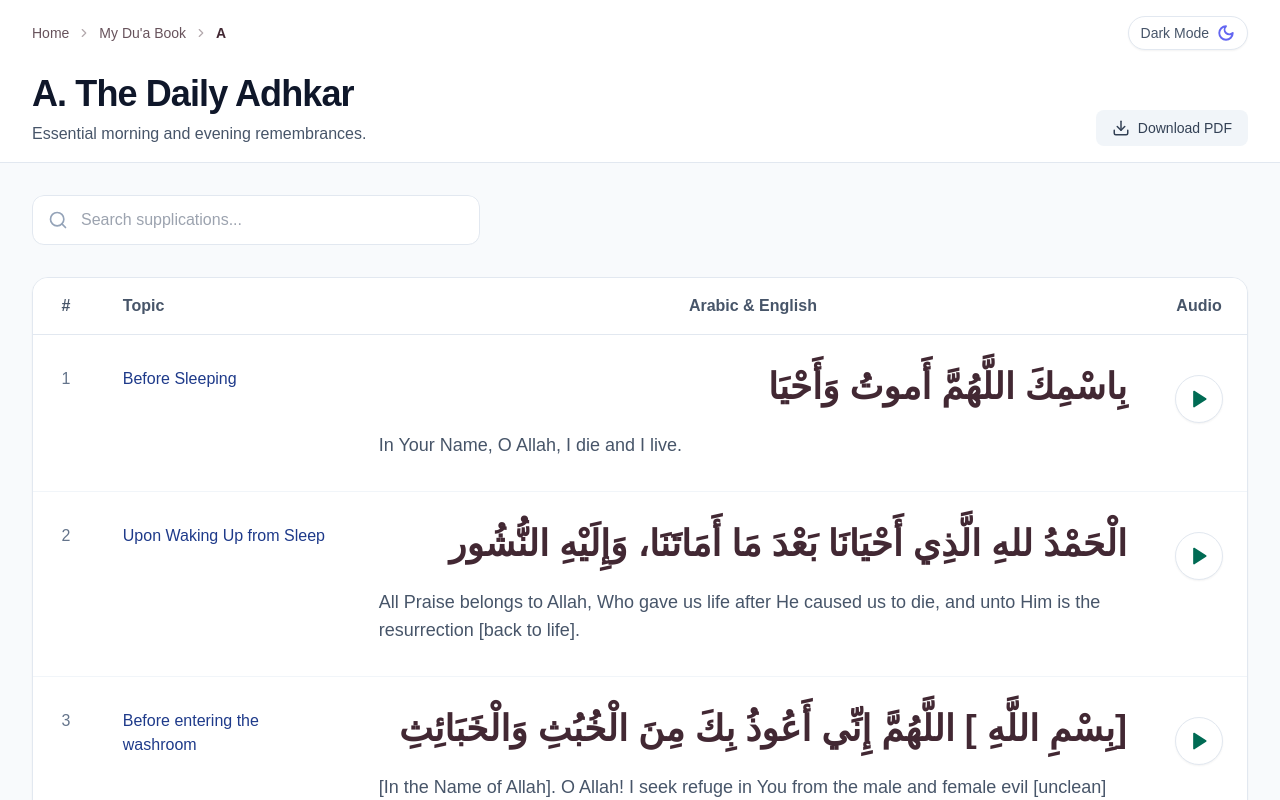
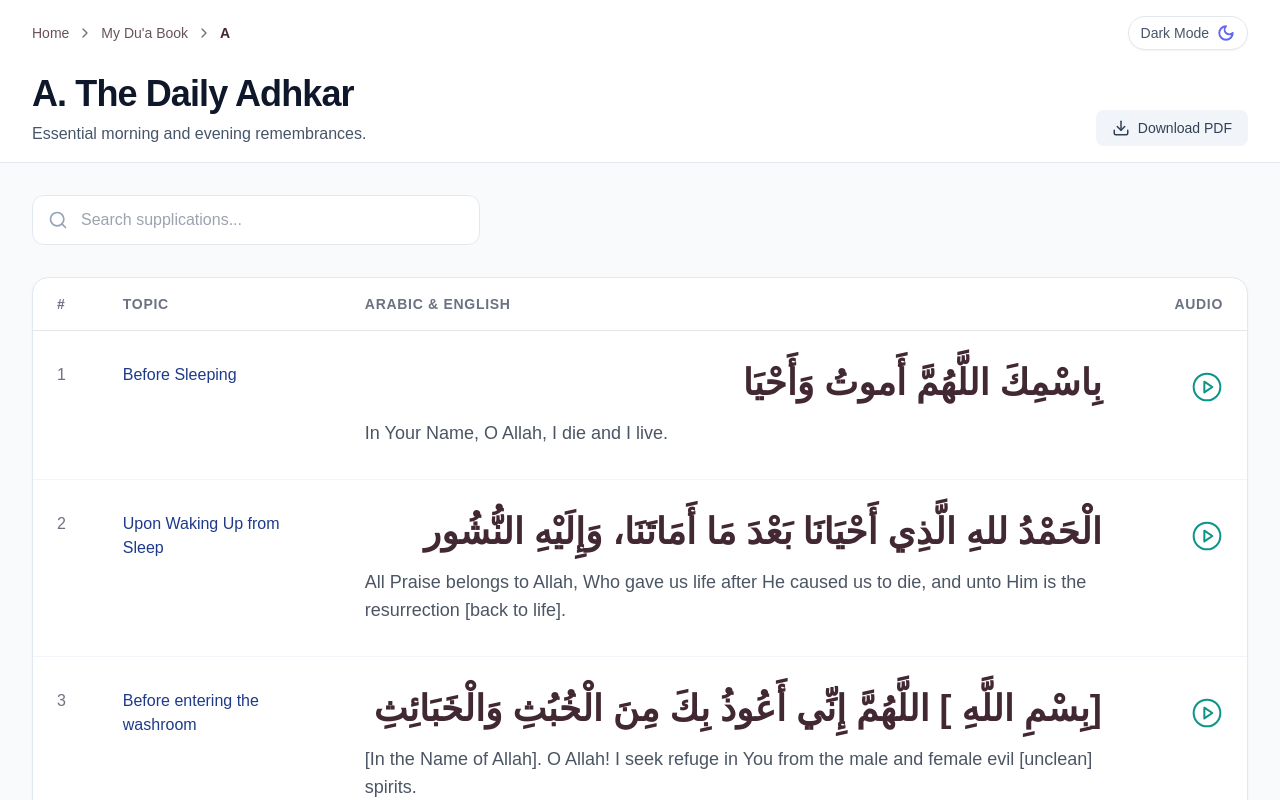
Before and after one commit to saifulislamimran/My-Dua-Book, a Next.js app: page /chapters/a-the-daily-adhkar in a window 1280 px wide. Shown: the top 800 px of the page. Built offline with nearby package versions, Linux system fonts and the light colour scheme.

Commit message:
style: Strict minimalist UI enhancements and pixel-perfect layouts

```diff
--- a/src/components/ChapterList.tsx
+++ b/src/components/ChapterList.tsx
@@ -18,13 +18,13 @@ export function ChapterList({ chapters }: { chapters: Chapter[] }) {
 
   return (
     <div className="min-h-screen flex flex-col bg-slate-50 dark:bg-slate-950 transition-colors duration-300">
-      <header className="max-w-7xl mx-auto pt-8 px-4 md:px-8 w-full">
+      <header className="max-w-7xl mx-auto pt-8 px-4 sm:px-6 lg:px-8 w-full">
         <div className="flex justify-between items-center mb-4">
           <nav className="flex items-center space-x-2 text-primary dark:text-[#cfaab7] overflow-x-auto whitespace-nowrap py-1">
             <Link className="text-sm font-medium hover:underline opacity-80" href="/">Home</Link>
-            <ChevronRight size={14} className="opacity-40" />
+            <ChevronRight size={16} className="text-gray-500" />
             <span className="text-sm font-medium hover:underline opacity-80 cursor-pointer">Audio Books</span>
-            <ChevronRight size={14} className="opacity-40" />
+            <ChevronRight size={16} className="text-gray-500" />
             <span className="text-sm font-bold text-primary dark:text-slate-100">My Du&apos;a Book</span>
           </nav>
           <ThemeToggle />
@@ -51,16 +51,16 @@ export function ChapterList({ chapters }: { chapters: Chapter[] }) {
         </div>
       </header>
 
-      <main className="max-w-7xl mx-auto px-4 md:px-8 pb-8 w-full flex-grow">
+      <main className="max-w-7xl mx-auto px-4 sm:px-6 lg:px-8 pb-8 w-full flex-grow">
         {filteredChapters.length > 0 ? (
           <div className="grid grid-cols-1 md:grid-cols-2 lg:grid-cols-3 gap-6">
             {filteredChapters.map((chapter) => (
-              <Link key={chapter.id} href={`/chapters/${chapter.slug}`} className="chapter-card bg-white dark:bg-slate-900 p-6 rounded-xl border border-slate-200 dark:border-slate-800 flex items-start gap-4 group shadow-sm hover:shadow-lg dark:hover:shadow-black/40 transition-all duration-250 ease-out hover:-translate-y-0.5">
+              <Link key={chapter.id} href={`/chapters/${chapter.slug}`} className="chapter-card bg-white dark:bg-slate-900 p-6 rounded-2xl border border-gray-200 dark:border-slate-800 flex items-start gap-4 group shadow-sm hover:shadow-md transition-shadow duration-250 ease-out hover:-translate-y-0.5">
                 <div className="flex flex-col items-center flex-shrink-0">
                   <div className="w-12 h-12 rounded-full bg-[#5a3e49]/10 dark:bg-[#5a3e49]/30 flex items-center justify-center text-primary dark:text-[#cfaab7] font-bold text-xl group-hover:scale-110 transition-transform border border-[#5a3e49]/20 dark:border-[#5a3e49]/50">
                     {chapter.id}
                   </div>
-                  <BookOpen size={20} className="text-primary/40 dark:text-[#cfaab7]/40 mt-3" />
+                  <BookOpen size={24} strokeWidth={1.5} className="text-gray-400 mt-3" />
                 </div>
                 <div className="flex-grow pt-1">
                   <div className="flex justify-between items-start mb-1">
@@ -82,7 +82,7 @@ export function ChapterList({ chapters }: { chapters: Chapter[] }) {
         )}
       </main>
 
-      <footer className="max-w-7xl mx-auto py-8 px-4 md:px-8 w-full flex flex-col md:flex-row justify-between items-center gap-4 border-t border-slate-200 dark:border-slate-800 mt-auto transition-colors">
+      <footer className="max-w-7xl mx-auto py-8 px-4 sm:px-6 lg:px-8 w-full flex flex-col md:flex-row justify-between items-center gap-4 border-t border-slate-200 dark:border-slate-800 mt-auto transition-colors">
         <div className="text-xl font-bold text-slate-900 dark:text-slate-100">My Du&apos;a Book</div>
         <div className="flex gap-6">
           <span className="text-sm text-slate-500 dark:text-slate-400 hover:text-[#006b54] transition-colors cursor-pointer">Privacy Policy</span>
--- a/src/components/ChapterView.tsx
+++ b/src/components/ChapterView.tsx
@@ -5,7 +5,7 @@ import Link from 'next/link';
 import { ThemeToggle } from '@/components/ThemeToggle';
 import { useAudioStore } from '@/store/useAudioStore';
 import { Chapter } from '@/types';
-import { ChevronRight, Download, Search, Play, Pause } from 'lucide-react';
+import { ChevronRight, Download, Search, PlayCircle, PauseCircle } from 'lucide-react';
 
 export function ChapterView({ chapter }: { chapter: Chapter }) {
   const [searchQuery, setSearchQuery] = useState('');
@@ -33,13 +33,13 @@ export function ChapterView({ chapter }: { chapter: Chapter }) {
 
       {/* Header Section */}
       <header className="bg-white dark:bg-slate-900 border-b border-slate-200 dark:border-slate-800 sticky top-0 z-30 transition-colors">
-        <div className="max-w-7xl mx-auto px-4 md:px-8 py-4">
+        <div className="max-w-7xl mx-auto px-4 sm:px-6 lg:px-8 py-4">
           <div className="flex justify-between items-center mb-6">
             <nav className="flex items-center space-x-2 text-primary dark:text-[#cfaab7] overflow-x-auto whitespace-nowrap">
               <Link className="text-sm font-medium hover:underline opacity-80" href="/">Home</Link>
-              <ChevronRight size={14} className="opacity-40" />
+              <ChevronRight size={16} className="text-gray-500" />
               <Link className="text-sm font-medium hover:underline opacity-80" href="/chapters">My Du&apos;a Book</Link>
-              <ChevronRight size={14} className="opacity-40" />
+              <ChevronRight size={16} className="text-gray-500" />
               <span className="text-sm font-bold text-primary dark:text-slate-100">{chapter.title.split('.')[0]}</span>
             </nav>
             <ThemeToggle />
@@ -62,7 +62,7 @@ export function ChapterView({ chapter }: { chapter: Chapter }) {
       </header>
 
       {/* Main Content */}
-      <main className="max-w-7xl mx-auto px-4 md:px-8 mt-8">
+      <main className="max-w-7xl mx-auto px-4 sm:px-6 lg:px-8 mt-8">
 
         {/* Search */}
         <div className="mb-8">
@@ -83,11 +83,11 @@ export function ChapterView({ chapter }: { chapter: Chapter }) {
           <div className="overflow-x-auto">
             <table className="w-full text-left border-collapse">
               <thead>
-                <tr className="border-b border-slate-200 dark:border-slate-800 bg-white dark:bg-slate-950">
-                  <th className="py-4 px-6 font-semibold text-slate-600 dark:text-slate-400 w-16 text-center">#</th>
-                  <th className="py-4 px-6 font-semibold text-slate-600 dark:text-slate-400 w-48 md:w-64">Topic</th>
-                  <th className="py-4 px-6 font-semibold text-slate-600 dark:text-slate-400 text-right md:text-center">Arabic & English</th>
-                  <th className="py-4 px-6 font-semibold text-slate-600 dark:text-slate-400 text-center w-24">Audio</th>
+                <tr className="border-b border-gray-200 dark:border-slate-800 bg-transparent">
+                  <th className="py-4 px-6 text-gray-500 uppercase text-sm tracking-wider w-[5%] text-left">#</th>
+                  <th className="py-4 px-6 text-gray-500 uppercase text-sm tracking-wider w-[20%] text-left">Topic</th>
+                  <th className="py-4 px-6 text-gray-500 uppercase text-sm tracking-wider w-[65%] text-left">Arabic & English</th>
+                  <th className="py-4 px-6 text-gray-500 uppercase text-sm tracking-wider w-[10%] text-right">Audio</th>
                 </tr>
               </thead>
               <tbody>
@@ -101,35 +101,33 @@ export function ChapterView({ chapter }: { chapter: Chapter }) {
                         key={dua.serial}
                         className={`border-b border-slate-100 dark:border-slate-800 hover:bg-slate-50/80 dark:hover:bg-slate-800/50 transition-colors ${isCurrentDua ? 'bg-[#006b54]/5 dark:bg-[#006b54]/10' : ''}`}
                       >
-                        <td className="py-8 px-6 text-slate-500 dark:text-slate-400 align-top text-center font-medium">
+                        <td className="py-8 px-6 text-gray-500 dark:text-gray-400 align-top text-left font-medium w-[5%]">
                           {dua.serial}
                         </td>
-                        <td className="py-8 px-6 font-medium text-[#1E3A8A] dark:text-blue-300 align-top">
+                        <td className="py-8 px-6 font-medium text-[#1E3A8A] dark:text-blue-300 align-top text-left w-[20%]">
                           {dua.topic}
                         </td>
-                        <td className="py-8 px-6">
-                          <div className="mb-6 flex justify-end">
-                            <p className="font-amiri font-bold text-3xl md:text-4xl leading-[3] text-right text-primary dark:text-white" dir="rtl">
-                              {dua.arabic}
-                            </p>
-                          </div>
-                          <div>
-                            <p className="text-slate-600 dark:text-slate-300 leading-relaxed md:text-lg">
-                              {dua.english}
-                            </p>
+                        <td className="py-8 px-6 w-[65%]">
+                          <div className="flex flex-col gap-4">
+                            <div className="flex justify-end w-full">
+                              <p className="font-amiri font-bold text-3xl md:text-4xl leading-relaxed text-right text-primary dark:text-white" dir="rtl">
+                                {dua.arabic}
+                              </p>
+                            </div>
+                            <div className="w-full">
+                              <p className="text-gray-600 dark:text-gray-300 leading-relaxed md:text-lg text-left">
+                                {dua.english}
+                              </p>
+                            </div>
                           </div>
                         </td>
-                        <td className="py-8 px-6 align-top">
-                          <div className="flex justify-center mt-2">
+                        <td className="py-8 px-6 align-top text-right w-[10%]">
+                          <div className="flex justify-end mt-2">
                             <button
                               onClick={() => handlePlayClick(dua)}
-                              className={`w-12 h-12 rounded-full border flex items-center justify-center transition-all shadow-sm ${
-                                isCurrentDua
-                                  ? 'bg-[#006b54] border-[#006b54] text-white'
-                                  : 'bg-white dark:bg-slate-800 border-slate-200 dark:border-slate-700 text-[#006b54] hover:bg-[#006b54] hover:text-white hover:border-[#006b54]'
-                              }`}
+                              className="text-teal-600 hover:text-teal-700 dark:text-teal-500 dark:hover:text-teal-400 transition-colors"
                             >
-                              {isRowPlaying ? <Pause size={20} className="fill-current" /> : <Play size={20} className="fill-current" />}
+                              {isRowPlaying ? <PauseCircle size={32} strokeWidth={1.5} /> : <PlayCircle size={32} strokeWidth={1.5} />}
                             </button>
                           </div>
                         </td>
```
